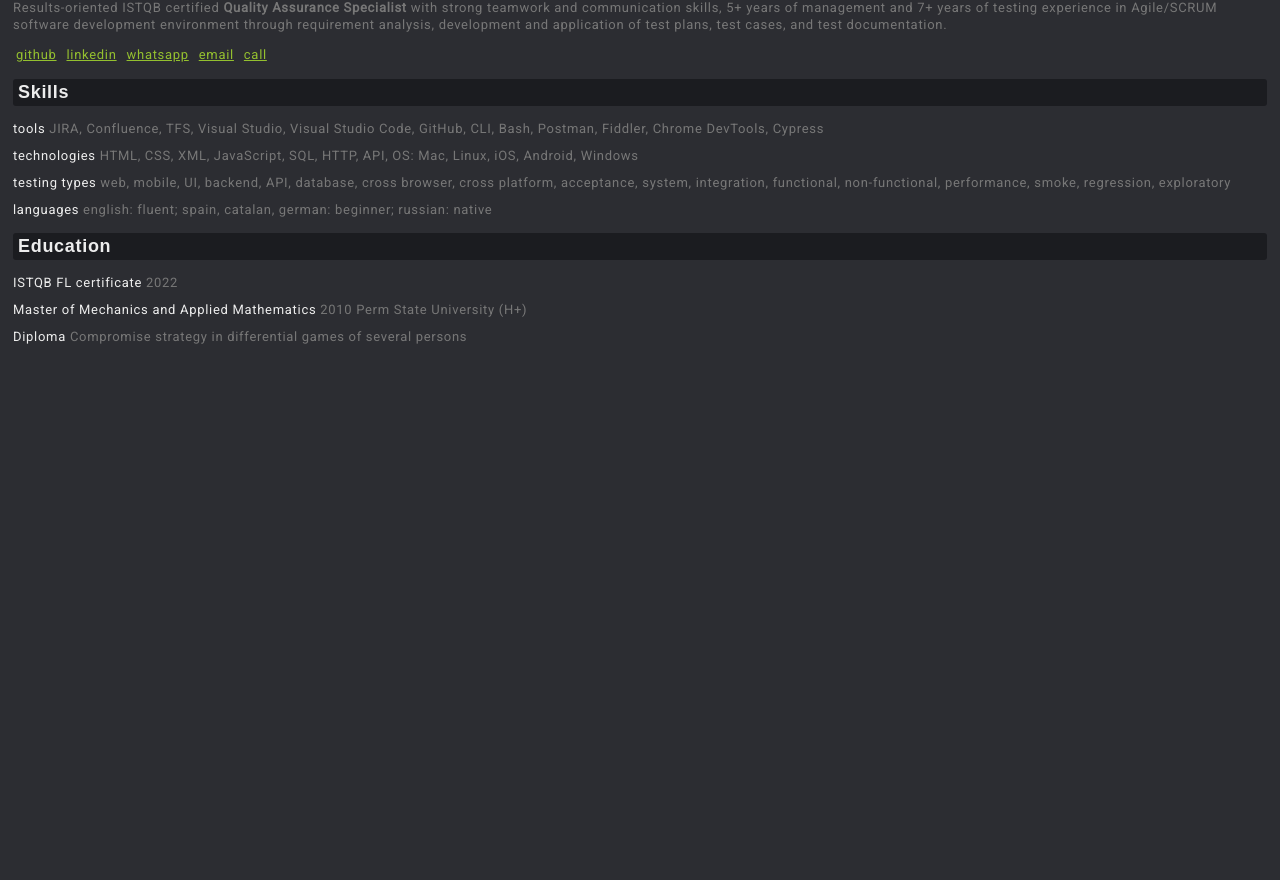
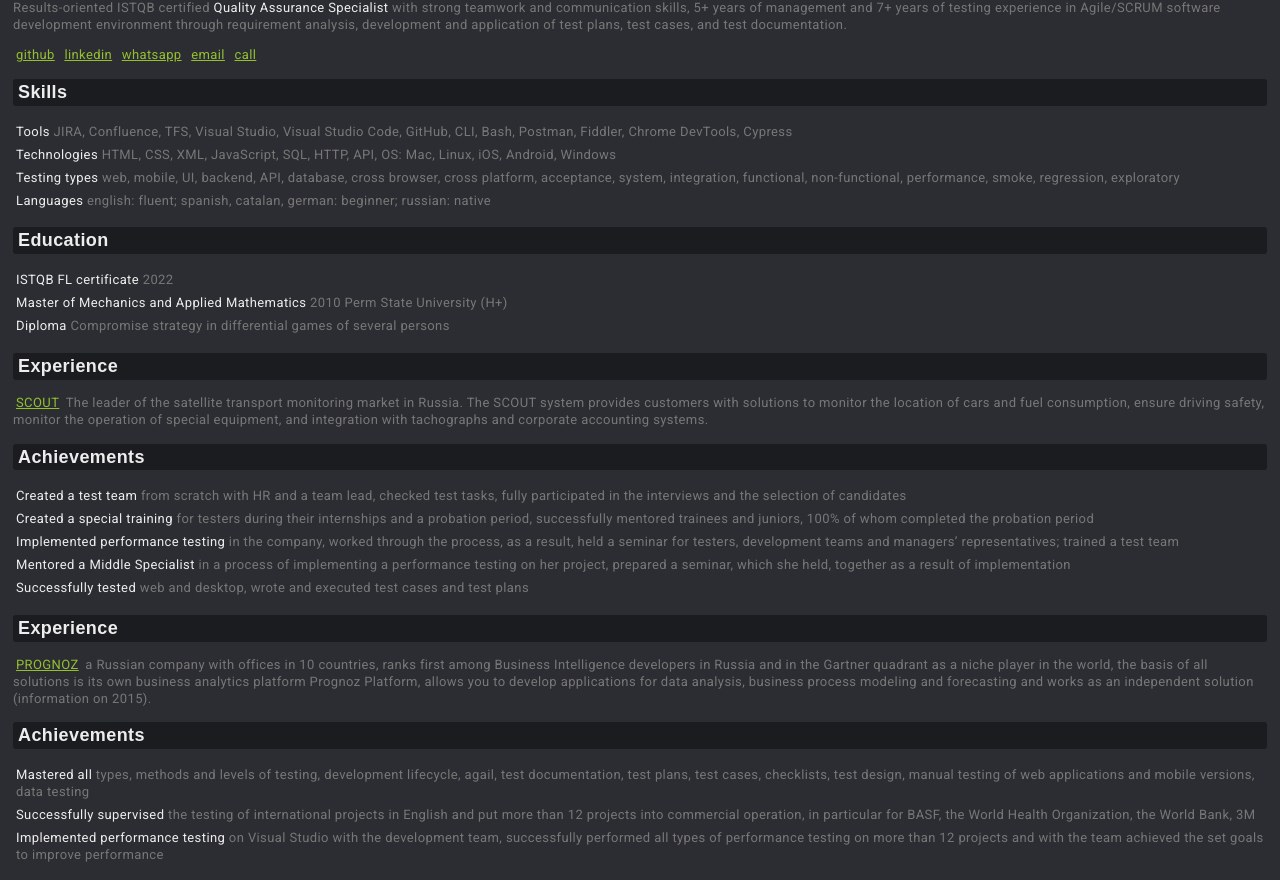
Before and after one commit to leocareer/resume, a plain HTML site: page index.html in a window 1280 px wide. Shown: the part 59-939 px from the top of the page. Before the commit the page ends 800 px from the top, so only its background shows below. Drawn offline with Linux system fonts and the light colour scheme.

Commit message:
all boxes

```diff
--- a/index.html
+++ b/index.html
@@ -10,32 +10,67 @@
   <title>Leo Kalugina</title>
 </head>
 <body>
+  <div class="container">
+
   <h1>Leo Kalugina</h1>
 
-  <p>Results-oriented ISTQB certified <strong>Quality Assurance Specialist</strong> with strong teamwork and communication skills, 5+ years of management and 7+ years of testing experience in Agile/SCRUM software development environment through requirement analysis, development and application of test plans, test cases, and test documentation.</p>
-
-  <a href="https://github.com/leocareer" class="">github</a>
-  <a href="www.linkedin.com/in/leo-k-3407a2239" class="">linkedin</a>
-  <a href="https://wa.me/34626804399" class="">whatsapp</a>
-  <a href="mailto:leo.ph.career@gmail.com" class="">email</a>
-  <a href="tel:+34626604399" class="">call</a>
-
-  <h2>Skills</h2>
-
-  <div class="paragraph">
-  <li><span class="word">tools</span> JIRA, Confluence, TFS, Visual Studio, Visual Studio Code, GitHub, CLI, Bash, Postman, Fiddler, Chrome DevTools, Cypress</li>
-  <li><span class="word">technologies</span> HTML, CSS, XML, JavaScript, SQL, HTTP, API, OS: Mac, Linux, iOS, Android, Windows</li>
-  <li><span class="word">testing types</span> web, mobile, UI, backend, API, database, cross browser, cross platform, acceptance, system, integration, functional, non-functional, performance, smoke, regression, exploratory</li>
-  <li><span class="word">languages</span> english: fluent; spain, catalan, german: beginner; russian: native</li>
+  <div class="text">
+  <p>Results-oriented ISTQB certified <spon class="word">Quality Assurance Specialist</spon> with strong teamwork and communication skills, 5+ years of management and 7+ years of testing experience in Agile/SCRUM software development environment through requirement analysis, development and application of test plans, test cases, and test documentation.</p>
   </div>
 
-  <div class="paragraph">
+  <div class="links">
+  <a href="https://github.com/leocareer">github</a>
+  <a href="www.linkedin.com/in/leo-k-3407a2239">linkedin</a>
+  <a href="https://wa.me/34626804399">whatsapp</a>
+  <a href="mailto:leo.ph.career@gmail.com">email</a>
+  <a href="tel:+34626604399">call</a>
+  </div>
+
+  <div class="box">
+  <h2>Skills</h2>
+  <li><span class="word">Tools</span> JIRA, Confluence, TFS, Visual Studio, Visual Studio Code, GitHub, CLI, Bash, Postman, Fiddler, Chrome DevTools, Cypress</li>
+  <li><span class="word">Technologies</span> HTML, CSS, XML, JavaScript, SQL, HTTP, API, OS: Mac, Linux, iOS, Android, Windows</li>
+  <li><span class="word">Testing types</span> web, mobile, UI, backend, API, database, cross browser, cross platform, acceptance, system, integration, functional, non-functional, performance, smoke, regression, exploratory</li>
+  <li><span class="word">Languages</span> english: fluent; spanish, catalan, german: beginner; russian: native</li>
+  </div>
+
+  <div class="box">
   <h2>Education</h2>
   <li><span class="word">ISTQB FL certificate </span>2022</li>
   <li><span class="word">Master of Mechanics and Applied Mathematics</span> 2010 Perm State University (Н+)</li>
   <li><span class="word">Diploma </span>Compromise strategy in differential games of several persons</li>
+  </div>
 
+  <div class="box">
+  <h2>Experience</h2>
+    <div class="text">
+    <p> <a href="https://scout-gps.com/">SCOUT</a> The leader of the satellite transport monitoring market in Russia. The SCOUT system provides customers with solutions to monitor the location of cars and fuel consumption, ensure driving safety, monitor the operation of special equipment, and integration with tachographs and corporate accounting systems.</p>
+    </div>
+  </div>
 
+  <div class="box">
+  <h2>Achievements</h2>
+  <li><span class="word">Created a test team</span> from scratch with HR and a team lead, checked test tasks, fully participated in the interviews and the selection of candidates</li>
+  <li><span class="word">Created a special training</span> for testers during their internships and a probation period, successfully mentored trainees and juniors, 100% of whom completed the probation period</li>
+  <li><span class="word">Implemented performance testing</span> in the company, worked through the process, as a result, held a seminar for testers, development teams and managers’ representatives; trained a test team</li>
+  <li><span class="word">Mentored a Middle Specialist</span> in a process of implementing a performance testing on her project, prepared a seminar, which she held, together as a result of implementation</li>
+  <li><span class="word">Successfully tested</span> web and desktop, wrote and executed test cases and test plans</li>
   </div>
+
+  <div class="box">
+    <h2>Experience</h2>
+    <div class="text">
+    <p> <a href="https://www.linkedin.com/company/prognoz-com/">PROGNOZ</a> a Russian company with offices in 10 countries, ranks first among Business Intelligence developers in Russia and in the Gartner quadrant as a niche player in the world, the basis of all solutions is its own business analytics platform Prognoz Platform, allows you to develop applications for data analysis, business process modeling and forecasting and works as an independent solution (information on 2015).</p>
+    </div>
+  </div>
+
+  <div class="box">
+    <h2>Achievements</h2>
+    <li><span class="word">Mastered all</span> types, methods and levels of testing, development lifecycle, agail, test documentation, test plans, test cases, checklists, test design, manual testing of web applications and mobile versions, data testing</li>
+    <li><span class="word">Successfully supervised</span> the testing of international projects in English and put more than 12 projects into commercial operation, in particular for BASF, the World Health Organization, the World Bank, 3M</li>
+    <li><span class="word">Implemented performance testing</span> on Visual Studio with the development team, successfully performed all types of performance testing on more than 12 projects and with the team achieved the set goals to improve performance</li>
+    </div>
+
+</div>
 </body>
 </html>
--- a/styles.css
+++ b/styles.css
@@ -6,7 +6,7 @@ body {
   font-family: 'Roboto', sans-serif;
   font-size: 13px;
   font-weight: normal;
-  letter-spacing: 0.7px;
+  letter-spacing: 0.4px;
   line-height: 1.3em;
   color: #777777;
   padding: 5px;
@@ -38,11 +38,11 @@ a:hover {
 
 li {
   list-style-type: none;
-  margin-bottom: 10px;
+  padding: 3px;
 }
 
-.paragraph {
-
+.box {
+  margin-top: 10px;
 }
 
 .word {
@@ -55,3 +55,8 @@ li {
   border-color: #EDEDED;
   border-radius: 5px;
 }
+
+.links {}
+
+.text {
+}
```
